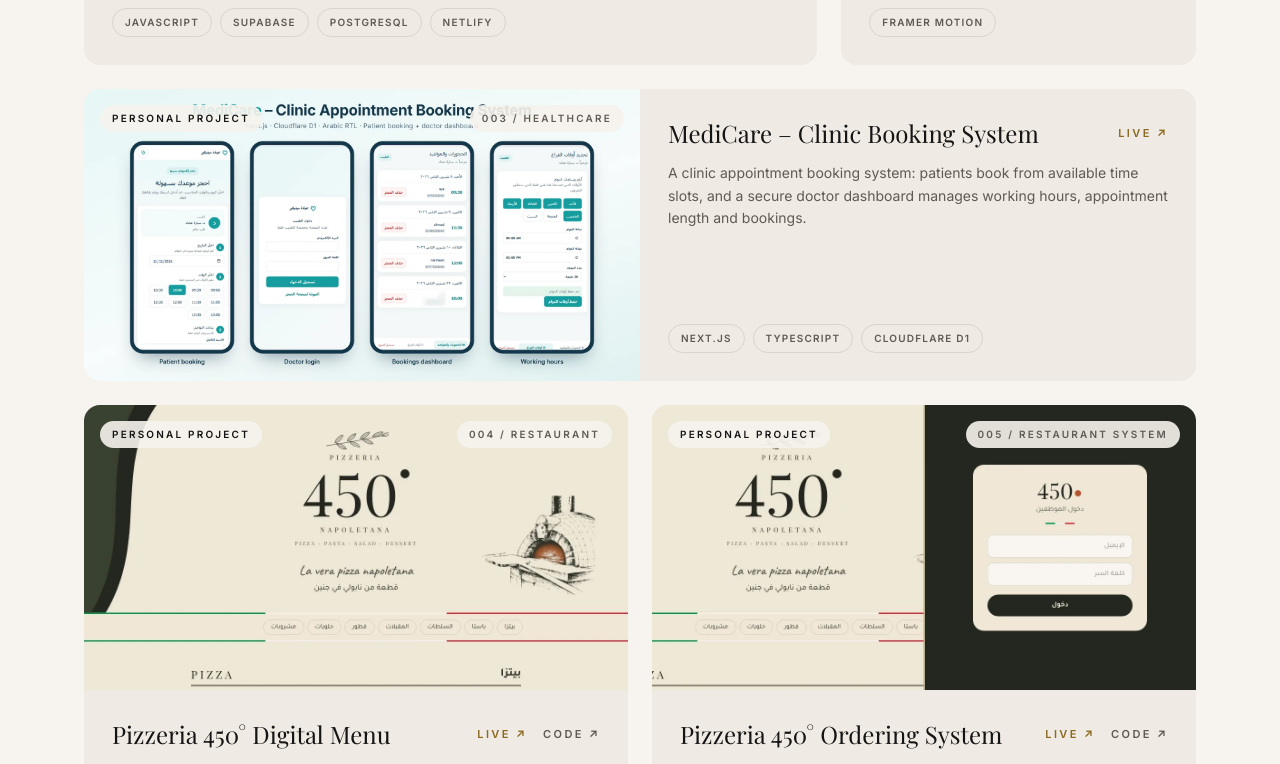
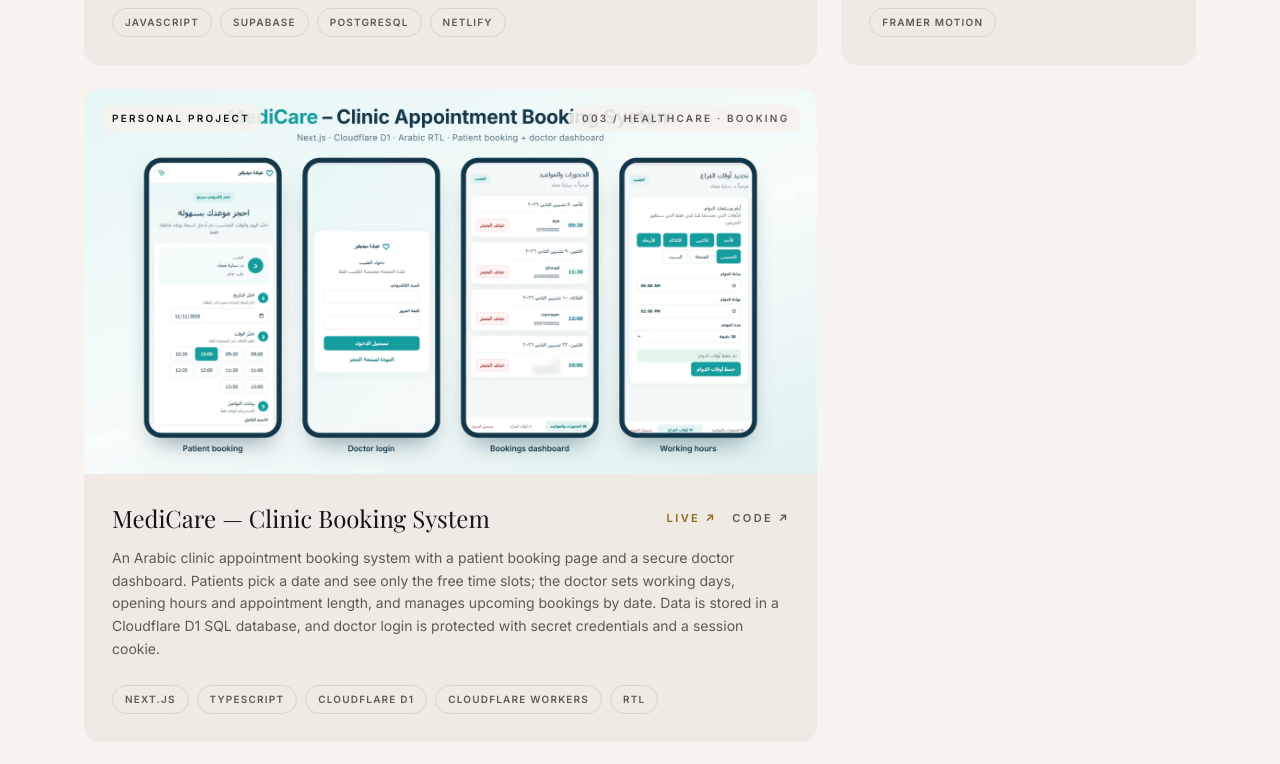
Before and after one commit to ayakhamaysa/portfolio, a React (Vite) app: page / in a window 1280 px wide. Shown: the part 1615-2379 px from the top of the page. Built offline with nearby package versions, Linux system fonts and the light colour scheme.

Commit message:
Update MediCare project

```diff
--- a/src/data/projects.js
+++ b/src/data/projects.js
@@ -29,15 +29,15 @@ export const projects = [
     github: "https://github.com/ayakhamaysa/dental-clinic",
     live: "https://dental-clinic-tau-fawn.vercel.app",
   },
-      {
-    title: "MediCare – Clinic Booking System",
+  {
+    title: "MediCare — Clinic Booking System",
     badge: "Personal project",
-    category: "Healthcare",
-    size: "row",
-    description: "A clinic appointment booking system: patients book from available time slots, and a secure doctor dashboard manages working hours, appointment length and bookings.",
-    tech: ["Next.js", "TypeScript", "Cloudflare D1"],
+    category: "Healthcare · Booking",
+    size: "large",
+    description: "An Arabic clinic appointment booking system with a patient booking page and a secure doctor dashboard. Patients pick a date and see only the free time slots; the doctor sets working days, opening hours and appointment length, and manages upcoming bookings by date. Data is stored in a Cloudflare D1 SQL database, and doctor login is protected with secret credentials and a session cookie.",
+    tech: ["Next.js", "TypeScript", "Cloudflare D1", "Cloudflare Workers", "RTL"],
     image: "/projects/medicare.webp",
-    github: "",
+    github: "https://github.com/ayakhamaysa/MediCare-Clinic-Appointment-System",
     live: "https://aya-medicare.vercel.app",
   },
   {
```
